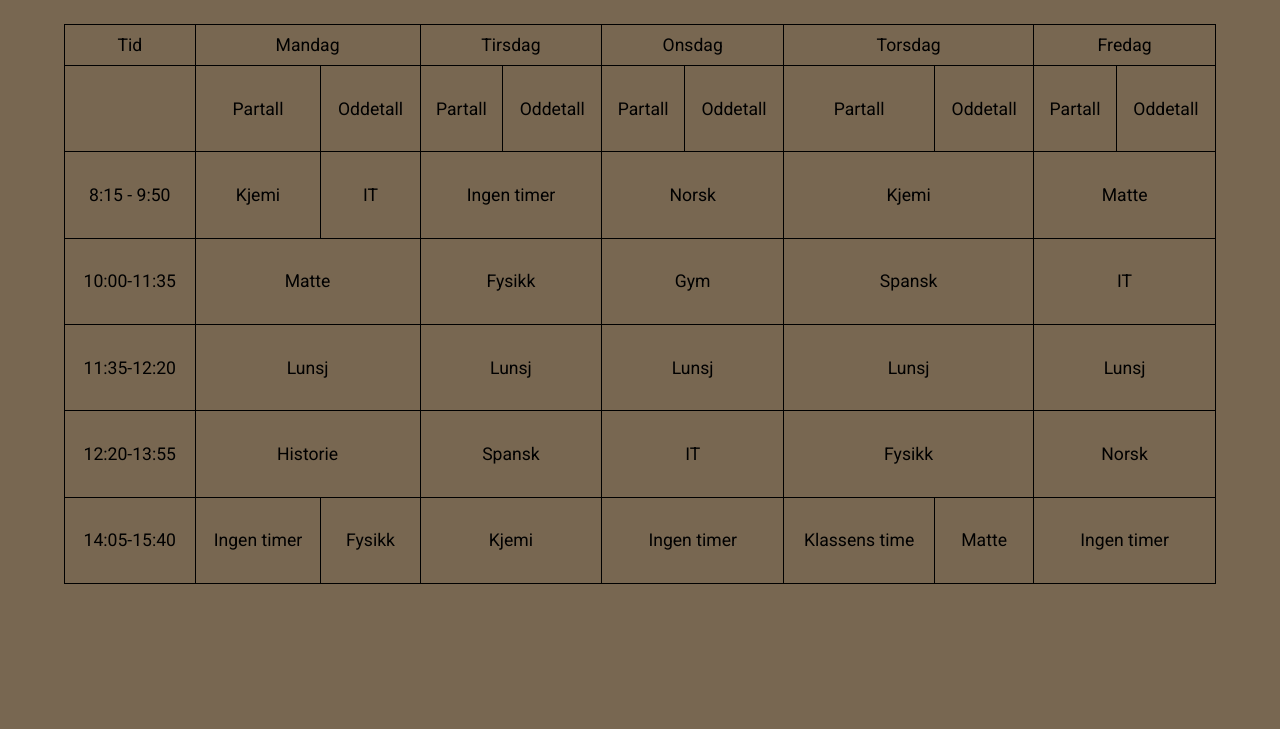
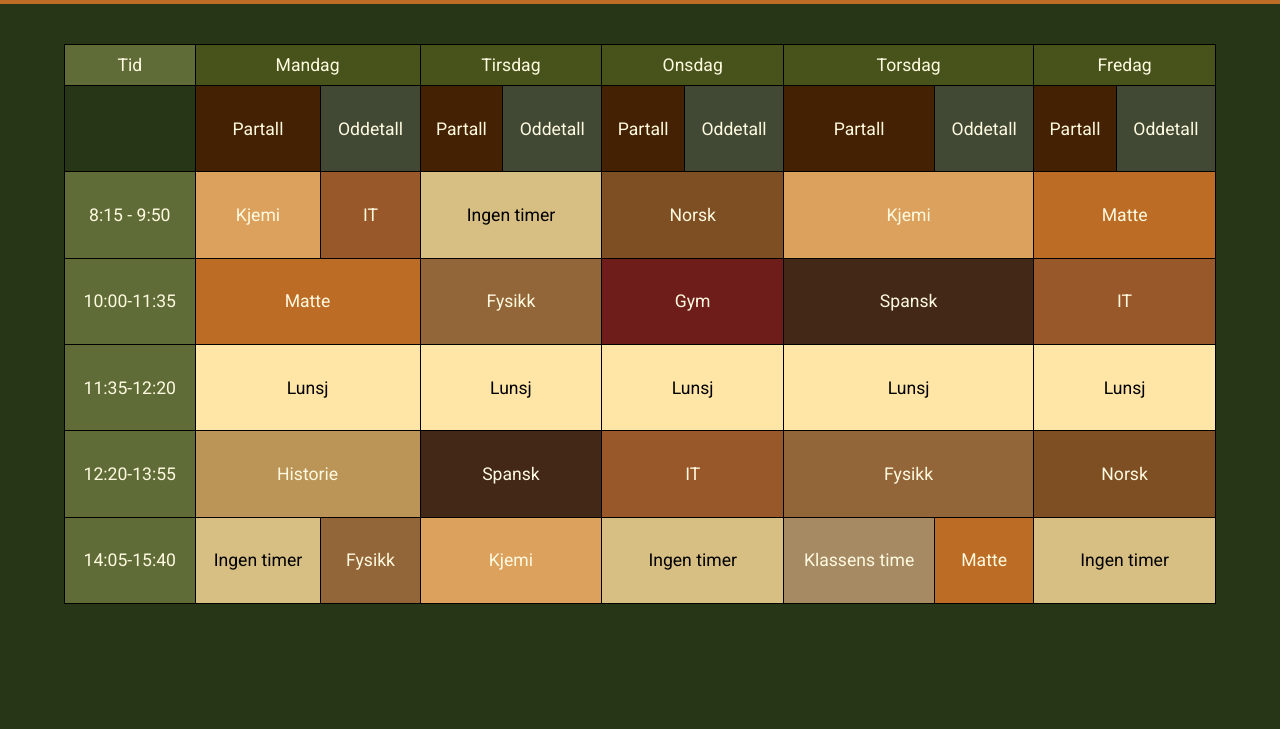
Before and after one commit to someoneforus/Meg-selv, a plain HTML site: page timeplan.html in a window 1280 px wide. Shown: the part 71-800 px from the top of the page. Drawn offline with Linux system fonts and the light colour scheme.

Commit message:
Farge palett for timeplan

```diff
--- a/style.css
+++ b/style.css
@@ -12,7 +12,7 @@
     }
 
     body {
-        background-color: rgb(120, 103, 81);
+        background-color: rgb(40, 54, 24);
         font-family: "Roboto", sans-serif;
     }
 
@@ -29,19 +29,20 @@
     }
 
     .nav {
-        background-color: rgba(255, 162, 55, 0.719);
-
+        background-color: rgb(188, 108, 37);
+        padding: 10px;
     }
 
     .nav>ul {
         display: flex;
         justify-content: space-around;
         padding: 10px;
+
     }
 
     .nav a {
         text-decoration: none;
-        color: aliceblue;
+        color: rgb(254, 250, 224);
         font-size: 30px;
         padding: 10px;
     }
@@ -51,6 +52,7 @@
         color: black;
         transition: 500ms;
         border-radius: 10px;
+        cursor: pointer;
     }
 
     /* timeplan */
@@ -60,6 +62,7 @@
         border-collapse: collapse;
         width: 90%;
         height: 70vh;
+        color: rgb(254, 250, 224);
         font-size: 1.1rem;
     }
 
@@ -69,6 +72,71 @@
         border: solid black 1px;
         padding: 10px;
     }
+
+    .dag {
+
+        background-color: rgb(71, 83, 27);
+    }
+
+    .partall{
+        background-color: rgb(69, 33, 3);
+    }
+
+    .oddetall{
+        background-color: rgb(65, 72, 51);
+    }
+
+    .tid {
+        background-color: rgb(96, 108, 56);
+    }
+    .ingen-timer{
+        color: black;
+        background-color: rgb(215, 190, 130);
+    }
+
+    .matte{
+        background-color: rgb(188, 108, 37);
+    }
+
+    .kjemi{
+        background-color: rgb(221, 161, 94);
+    }
+
+    .it{
+        background-color: rgb(153, 88, 42);
+    }
+
+    .fysikk{
+        background-color: rgb(147, 102, 57);
+    }
+
+    .spansk{
+        background-color: rgb(67, 40, 24);
+    }
+
+    .historie{
+        background-color: rgb(187, 148, 87);
+    }
+
+    .lunsj{
+        color: black;
+        background-color: rgb(255, 230, 167);
+    }
+
+    .gym{
+
+        background-color: rgb(111, 29, 27);
+    }
+
+    .norsk{
+        background-color: rgb(127, 79, 36);
+    }
+
+    .klassens-time{
+        background-color: rgb(166, 138, 100);
+    }
+
+
 
     /* timeplan */
 
@@ -99,7 +167,7 @@
 
     .reise-card,
     .mat-card {
-        background-color: burlywood;
+        background-color: rgb(221, 161, 94);
         border-radius: 20px;
         display: flex;
         padding: 10px;
@@ -134,7 +202,7 @@
     /* bilde-galleri */
 
     .galleri-section {
-        background-color: rgb(120, 103, 81);
+        background-color: rgb(40, 54, 24);
         display: grid;
         grid-template-columns: repeat(auto-fit, minmax(300px, 1fr));
         gap: 30px;
@@ -143,7 +211,7 @@
 
     .mat,
     .reiser {
-        background-color: rgb(186, 136, 65);
+        background-color: rgb(221, 161, 94);
         border: 2px solid black;
         border-radius: 20px;
         padding: 20px;
@@ -156,14 +224,14 @@
 
     .mat h2,
     .reiser h2 {
-        background-color: rgb(186, 136, 65);
+        background-color: rgb(221, 161, 94);
         color: black;
         text-align: center;
         margin-bottom: 15px;
     }
 
     .bilde-grid {
-        background-color: rgb(186, 136, 65);
+        background-color: rgb(221, 161, 94);
         display: grid;
         grid-template-columns: repeat(2, 1fr);
 
@@ -176,8 +244,6 @@
         height: 300px;
         object-fit: cover;
         border-radius: 10px;
-        transition: all 0.4s ease;
-        cursor: pointer;
     }
 
     .bilde-grid {
--- a/timeplan.html
+++ b/timeplan.html
@@ -23,70 +23,70 @@
     <table class="timeplan">
         <thead>
             <tr>
-                <th>Tid</th>
-                <th colspan="2">Mandag</th>
-                <th colspan="2">Tirsdag</th>
-                <th colspan="2">Onsdag</th>
-                <th colspan="2">Torsdag</th>
-                <th colspan="2">Fredag</th>
+                <th class="tid">Tid</th>
+                <th colspan="2" class="dag">Mandag</th>
+                <th colspan="2" class="dag">Tirsdag</th>
+                <th colspan="2" class="dag">Onsdag</th>
+                <th colspan="2" class="dag">Torsdag</th>
+                <th colspan="2" class="dag">Fredag</th>
             </tr>
         </thead>
         <tbody>
             <tr>
                 <td></td>
-                <td>Partall</td>
-                <td>Oddetall</td>
-                <td>Partall</td>
-                <td>Oddetall</td>
-                <td>Partall</td>
-                <td>Oddetall</td>
-                <td>Partall</td>
-                <td>Oddetall</td>
-                <td>Partall</td>
-                <td>Oddetall</td>
+                <td class="partall">Partall</td>
+                <td class="oddetall">Oddetall</td>
+                <td class="partall">Partall</td>
+                <td class="oddetall">Oddetall</td>
+                <td class="partall">Partall</td>
+                <td class="oddetall">Oddetall</td>
+                <td class="partall">Partall</td>
+                <td class="oddetall">Oddetall</td>
+                <td class="partall">Partall</td>
+                <td class="oddetall">Oddetall</td>
             </tr>
             <tr>
-                <td>8:15 - 9:50</td>
-                <td>Kjemi</td>
-                <td>IT</td>
-                <td colspan="2">Ingen timer</td>
-                <td colspan="2">Norsk</td>
-                <td colspan="2">Kjemi</td>
-                <td colspan="2">Matte</td>
+                <td class="tid">8:15 - 9:50</td>
+                <td class="kjemi">Kjemi</td>
+                <td class="it">IT</td>
+                <td colspan="2" class="ingen-timer">Ingen timer</td>
+                <td colspan="2" class="norsk">Norsk</td>
+                <td colspan="2" class="kjemi">Kjemi</td>
+                <td colspan="2" class="matte">Matte</td>
             </tr>
             <tr>
-                <td>10:00-11:35</td>
-                <td colspan="2">Matte</td>
-                <td colspan="2">Fysikk</td>
-                <td colspan="2">Gym</td>
-                <td colspan="2">Spansk</td>
-                <td colspan="2">IT</td>
+                <td class="tid">10:00-11:35</td>
+                <td colspan="2" class="matte">Matte</td>
+                <td colspan="2" class="fysikk">Fysikk</td>
+                <td colspan="2" class="gym">Gym</td>
+                <td colspan="2" class="spansk">Spansk</td>
+                <td colspan="2" class="it">IT</td>
             </tr>
             <tr>
-                <td>11:35-12:20</td>
-                <td colspan="2">Lunsj</td>
-                <td colspan="2">Lunsj</td>
-                <td colspan="2">Lunsj</td>
-                <td colspan="2">Lunsj</td>
-                <td colspan="2">Lunsj</td>
+                <td class="tid">11:35-12:20</td>
+                <td colspan="2" class="lunsj">Lunsj</td>
+                <td colspan="2" class="lunsj">Lunsj</td>
+                <td colspan="2" class="lunsj">Lunsj</td>
+                <td colspan="2" class="lunsj">Lunsj</td>
+                <td colspan="2" class="lunsj">Lunsj</td>
             </tr>
             <tr>
-                <td>12:20-13:55</td>
-                <td colspan="2">Historie</td>
-                <td colspan="2">Spansk</td>
-                <td colspan="2">IT</td>
-                <td colspan="2">Fysikk</td>
-                <td colspan="2">Norsk</td>
+                <td class="tid">12:20-13:55</td>
+                <td colspan="2" class="historie">Historie</td>
+                <td colspan="2" class="spansk">Spansk</td>
+                <td colspan="2" class="it">IT</td>
+                <td colspan="2" class="fysikk">Fysikk</td>
+                <td colspan="2" class="norsk">Norsk</td>
             </tr>
             <tr>
-                <td>14:05-15:40</td>
-                <td>Ingen timer</td>
-                <td>Fysikk</td>
-                <td colspan="2">Kjemi</td>
-                <td colspan="2">Ingen timer</td>
-                <td>Klassens time</td>
-                <td>Matte</td>
-                <td colspan="2">Ingen timer</td>
+                <td class="tid">14:05-15:40</td>
+                <td class="ingen-timer">Ingen timer</td>
+                <td class="fysikk">Fysikk</td>
+                <td colspan="2" class="kjemi">Kjemi</td>
+                <td colspan="2" class="ingen-timer">Ingen timer</td>
+                <td class="klassens-time">Klassens time</td>
+                <td class="matte">Matte</td>
+                <td colspan="2" class="ingen-timer">Ingen timer</td>
             </tr>
         </tbody>
     </table>
```
Also changed, not shown: galleri.html (deleted, +0 -23 lines).
